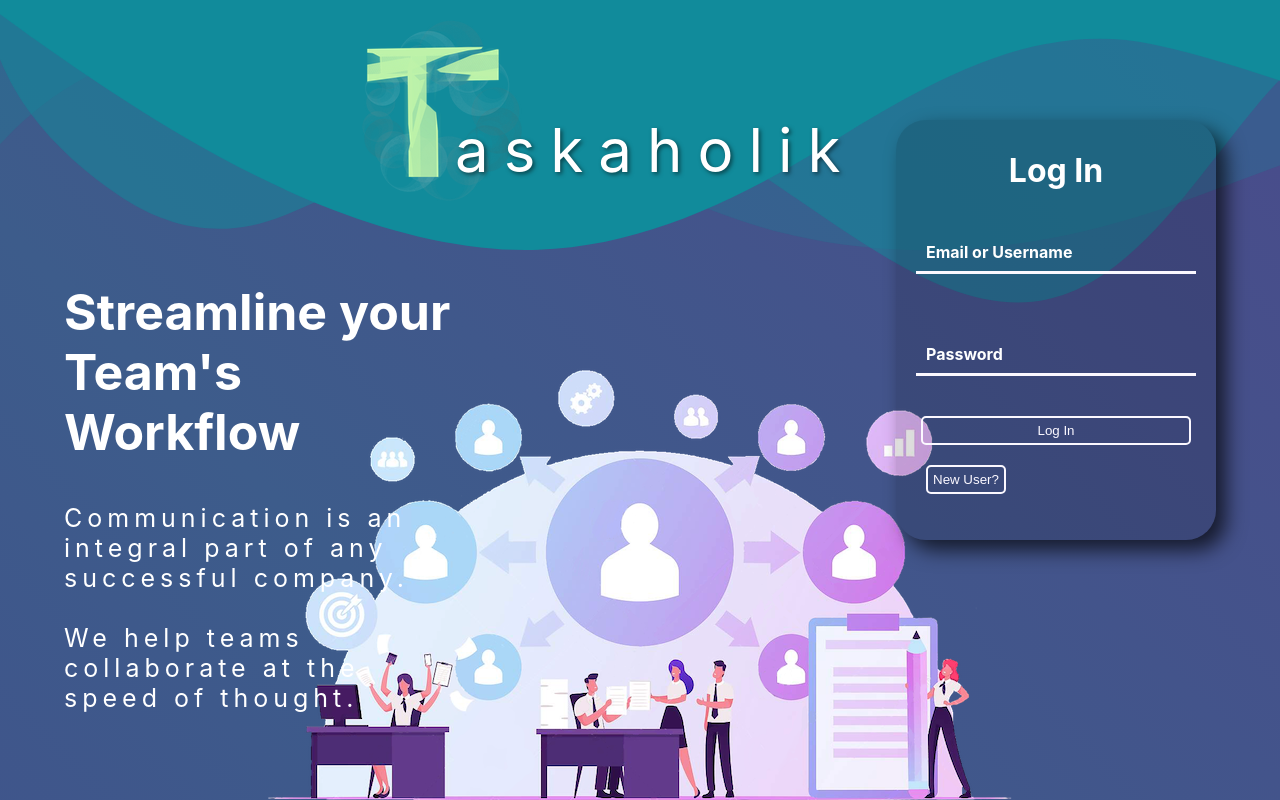
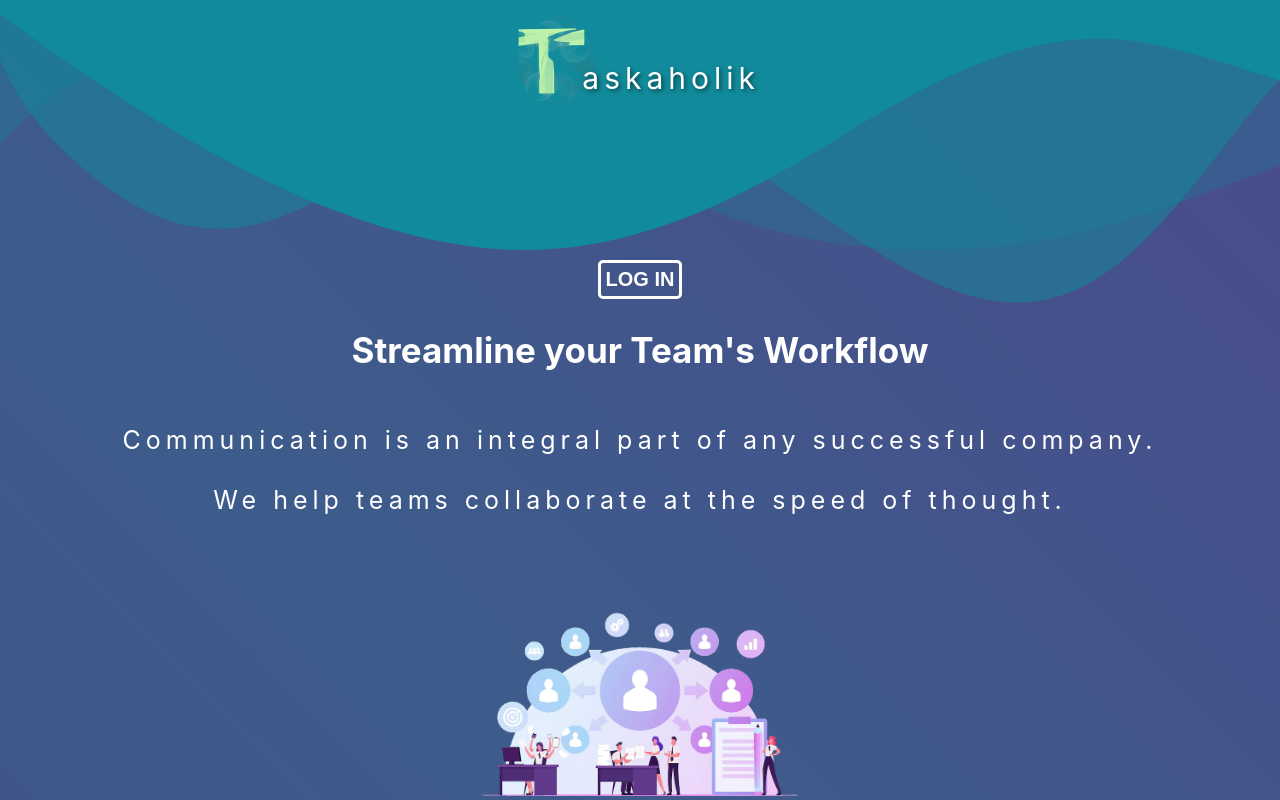
Before and after one commit to dirklo/taskaholik-front-end, a React (Create React App) app: page / in a window 1280 px wide. Built offline with nearby package versions, Linux system fonts and the light colour scheme.

Commit message:
add mid screen size support

```diff
--- a/src/components/auth/Login.js
+++ b/src/components/auth/Login.js
@@ -64,7 +64,7 @@ class Login extends React.Component {
   render() {
     return (
       <>
-        {this.props.mobileLogin || this.props.width > 480 ?
+        {this.props.mobileLogin || this.props.width > 1300 ?
         <div className='login-window'>
           {this.state.error ?
             <ErrorField
--- a/src/components/dashboard/TeamToolbar.css
+++ b/src/components/dashboard/TeamToolbar.css
@@ -80,7 +80,7 @@
     display: none;
 }
 
-@media (max-width: 480px) {
+@media (max-width: 1300px) {
     .team-toolbar {
         width: 100%;
     }
--- a/src/components/pages/Dashboard.js
+++ b/src/components/pages/Dashboard.js
@@ -27,7 +27,7 @@ function Dashboard({ loadTeamData, currentUser, setCurrentTeam }) {
         return () => window.removeEventListener('resize', updateSize);
     }, []);
 
-    if (width > 480) {
+    if (width > 1300) {
         return (
             <div className='dashboard'>
                 <TaskContainer />
--- a/src/components/pages/Landing.css
+++ b/src/components/pages/Landing.css
@@ -114,7 +114,7 @@
     letter-spacing: 5px;
 }
 
-@media (max-width: 480px) {
+@media (max-width: 1300px) {
     .landing .landing-content {
         display: flex;
         flex-direction: column;
--- a/src/components/pages/Landing.js
+++ b/src/components/pages/Landing.js
@@ -54,7 +54,7 @@ function Landing(props)  {
                         askaholik
                     </span>
                 </div>
-                {width < 480 && !mobileLogin ?
+                {width < 1300 && !mobileLogin ?
                     <div className="login-buttons">
                         <button
                             type='button'
@@ -63,7 +63,7 @@ function Landing(props)  {
                     </div>
                     : null
                 }
-                { !mobileLogin || width > 480 ?
+                { !mobileLogin || width > 1300 ?
                     <div className="subtext">
                         <h2>Streamline your Team's Workflow</h2>
                         <p>Communication is an integral part of any successful company.  <br/><br/>We help teams collaborate at the speed of thought. </p>
```
